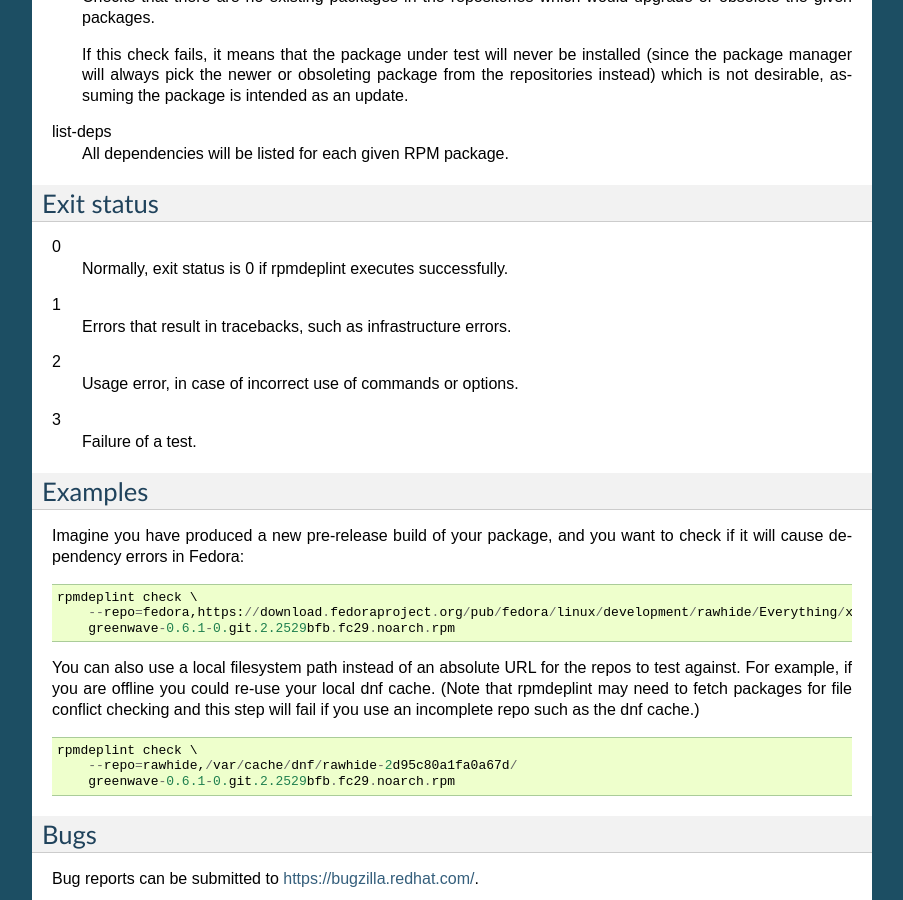
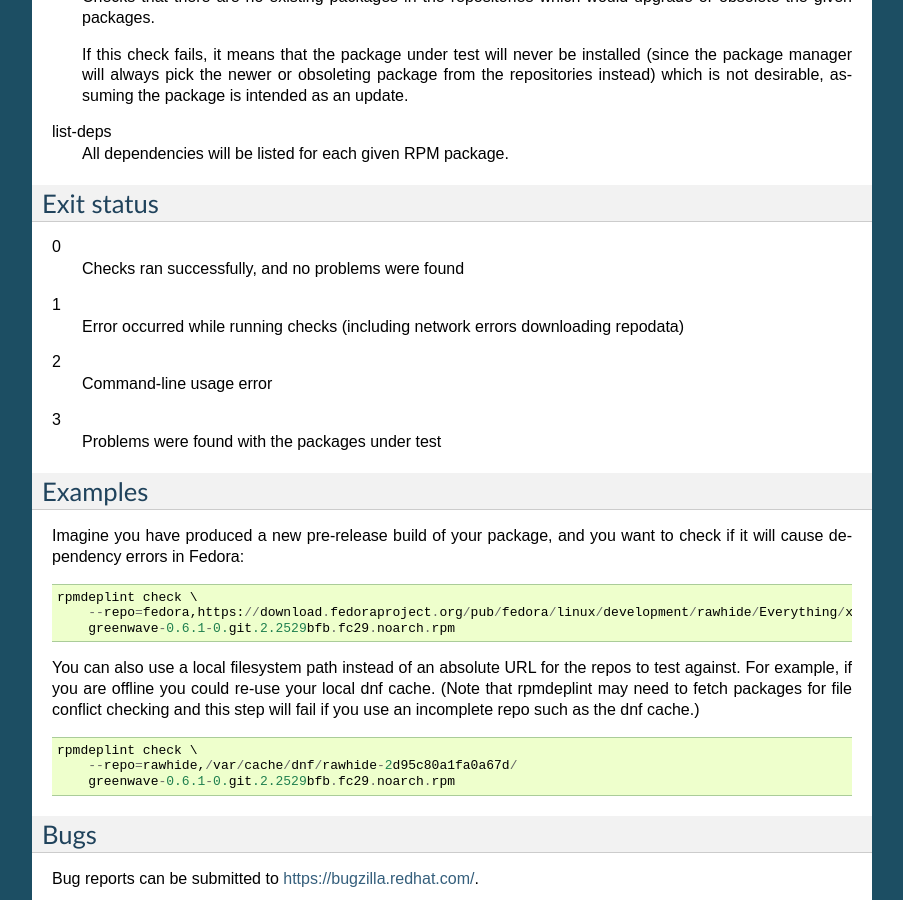
Before and after one commit to default-to-open/rpmdeplint, a Sphinx documentation site: the page built from docs/rpmdeplint.rst, in a window 1280 px wide and 900 px high, scrolled down 1590 px. Shown: the whole window, without its empty margins (198-1101 px from the left). Built offline with Sphinx 7.4.7, drawn with Linux system fonts in a browser that asks for light colours.

Commit message:
docs: reword exit status descriptions for consistency
This makes them all short, descriptive phrases similar in style to other
man pages which enumerate multiple exit statuses.

Also tried to more clearly distinguish between 1 and 3, since the
conventional distinction between "error" vs. "failure" in software
testing may not be understood by the reader.

Change-Id: I4b818e0f92ab9b29ff9b688f4f124b81ca082700

```diff
--- a/docs/rpmdeplint.rst
+++ b/docs/rpmdeplint.rst
@@ -107,16 +107,17 @@ Exit status
 ~~~~~~~~~~~
 
 0
-    Normally, exit status is 0 if rpmdeplint executes successfully.
+    Checks ran successfully, and no problems were found
 
 1
-    Errors that result in tracebacks, such as infrastructure errors.
+    Error occurred while running checks (including network errors downloading
+    repodata)
 
 2
-    Usage error, in case of incorrect use of commands or options.
+    Command-line usage error
 
 3
-    Failure of a test.
+    Problems were found with the packages under test
 
 Examples
 ~~~~~~~~
```
